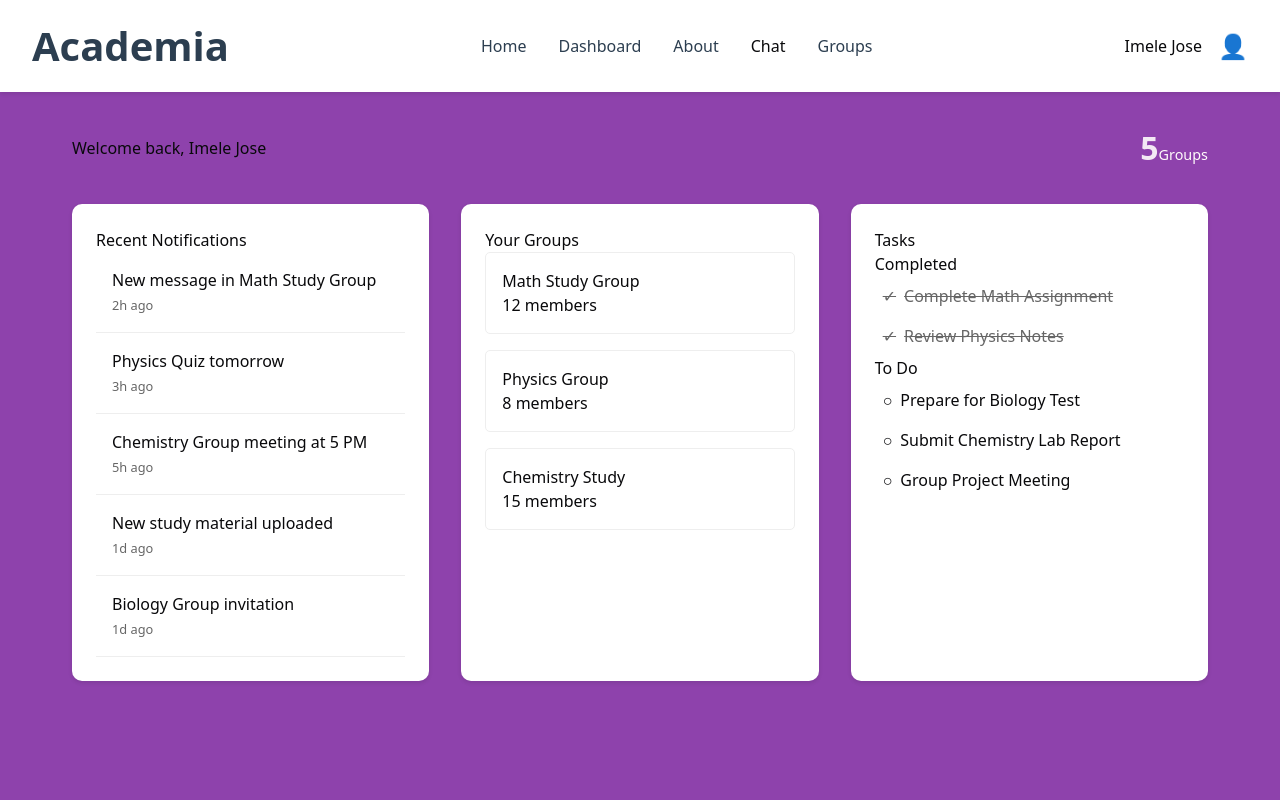
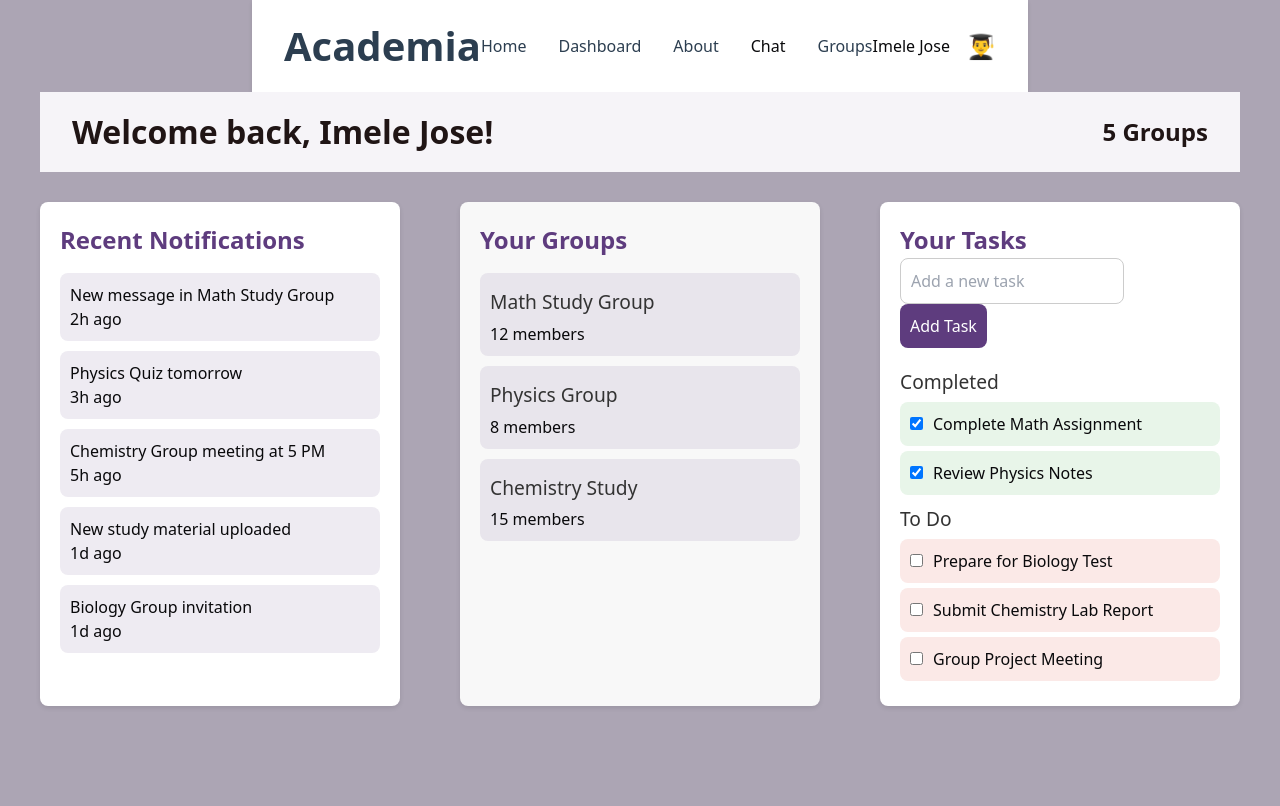
Before and after one commit to Josedekajos/Academia, a React (Vite) app: page /dashboard in a window 1280 px wide. Built offline with nearby package versions, Linux system fonts and the light colour scheme.

Commit message:
modified dashboard and chats

```diff
--- a/src/pages/Dashboard.css
+++ b/src/pages/Dashboard.css
@@ -1,96 +1,141 @@
-
 .dashboard {
-  min-height: 100vh;
-  background-color: #8e42ac;
+  display: flex;
+  flex-direction: column;
+  align-items: center;
+  padding: 0;
+  background-color: #aca5b4;
+  min-height: 100vh; /* Ensures the dashboard takes the full height of the viewport */
 }
 
 .dashboard-content {
-  padding: 2rem;
+  background-color: #aca5b4;
+  width: 100%;
   max-width: 1200px;
   margin: 0 auto;
+  flex-grow: 1; /* Ensures content grows to fill available space */
+  padding-bottom: 100px; /* Adds space for the footer */
 }
 
 .dashboard-header {
   display: flex;
   justify-content: space-between;
   align-items: center;
-  margin-bottom: 2rem;
-
-
+  width: 100%;
+  padding: 1rem 2rem;
+  background-color: #f6f4f8;
+  color: rgb(32, 21, 21);
+  position: sticky;
+  top: 0;
+  z-index: 100;
 }
 
-.dashboard-grid {
-  display: grid;
-  grid-template-columns: repeat(auto-fit, minmax(300px, 1fr));
-  gap: 2rem;
-
+.dashboard-header h1 {
+  font-size: 2rem;
+  font-weight: 600;
 }
 
-section {
-  background: white;
-  border-radius: 10px;
-  padding: 1.5rem;
-  box-shadow: 0 2px 4px rgba(0,0,0,0.1);
+.groups-count {
+  font-size: 1.5rem;
+  font-weight: 600;
 }
 
-.notification-item {
-  padding: 1rem;
-  border-bottom: 1px solid #eee;
+.dashboard-row {
+  display: flex;
+  justify-content: space-between;
+  margin-top: 30px;
+  gap: 20px;
 }
 
-.notification-item span {
-  color: #666;
-  font-size: 0.8rem;
+.notifications-section,
+.groups-section,
+.tasks-section {
+  width: 30%;
+  background-color: #fff;
+  border-radius: 8px;
+  box-shadow: 0 2px 5px rgba(0, 0, 0, 0.1);
+  padding: 20px;
+  height: auto;
 }
 
+.notifications-list,
+.groups-list,
+.tasks-container {
+  margin-top: 15px;
+}
+
+.notification-item,
 .group-item {
-  padding: 1rem;
-  border: 1px solid #eee;
-  border-radius: 5px;
-  margin-bottom: 1rem;
+  background: rgba(94, 60, 126, 0.1);
+  padding: 10px;
+  margin: 10px 0;
+  border-radius: 8px;
+  transition: all 0.3s ease;
+}
+
+.notification-item:hover,
+.group-item:hover {
+  background-color: rgba(94, 60, 126, 0.2);
+}
+
+.groups-section {
+  background-color: #f8f8f8;
+}
+
+.task-input input {
+  padding: 10px;
+  width: 70%;
+  border-radius: 8px;
+  border: 1px solid #ccc;
+  margin-right: 10px;
+}
+
+.task-input button {
+  padding: 10px;
+  background-color: #5e3c7e;
+  color: white;
+  border: none;
+  border-radius: 8px;
+  cursor: pointer;
+}
+
+.task-input button:hover {
+  background-color: #4e2f5b;
+}
+
+.tasks-container {
+  display: flex;
+  flex-direction: column;
 }
 
 .task-item {
-  padding: 0.5rem;
   display: flex;
   align-items: center;
-  gap: 0.5rem;
+  background-color: rgba(94, 60, 126, 0.1);
+  padding: 10px;
+  margin: 5px 0;
+  border-radius: 8px;
 }
 
-.task-item.completed {
-  color: #666;
-  text-decoration: line-through;
-
+.task-item input {
+  margin-right: 10px;
 }
 
-.stats {
-  display: flex;
-  gap: 2rem;
+.completed-tasks .task-item {
+  background-color: #e8f5e9;
 }
 
-.stat-item {
-  text-align: center;
+.uncompleted-tasks .task-item {
+  background-color: #fbe9e7;
 }
 
-.stat-number {
-  font-size: 2rem;
-  font-weight: bold;
-  color: #f3e9f4;
+h2 {
+  font-size: 1.5rem;
+  font-weight: 600;
+  color: #5e3c7e;
 }
 
-.stat-label {
-  color: #fffbfb;
-  font-size: 0.9rem;
+h3 {
+  font-size: 1.2rem;
+  color: #333;
+  margin: 5px 0;
 }
-/*
-@media (max-width: 768px) {
-  .dashboard {
-    flex-direction: column;
-  }
-
-  .chat-section {
-    width: 100%;
-    height: auto;
-    min-height: 300px;
-  }
-}*/
--- a/src/pages/Dashboard.jsx
+++ b/src/pages/Dashboard.jsx
@@ -1,79 +1,91 @@
+import React, { useState } from 'react';
 import NavHeader from '../components/NavHeader';
 import './Dashboard.css';
 
 const Dashboard = () => {
-  const mockData = {
+  const initialData = {
     user: {
       name: 'Imele Jose',
-      avatar: '👤',
-      groupsCount: 5
+      avatar: '👨‍🎓',
+      groupsCount: 5,
     },
     notifications: [
       { id: 1, message: 'New message in Math Study Group', time: '2h ago' },
       { id: 2, message: 'Physics Quiz tomorrow', time: '3h ago' },
       { id: 3, message: 'Chemistry Group meeting at 5 PM', time: '5h ago' },
       { id: 4, message: 'New study material uploaded', time: '1d ago' },
-      { id: 5, message: 'Biology Group invitation', time: '1d ago' }
+      { id: 5, message: 'Biology Group invitation', time: '1d ago' },
     ],
     groups: [
       { id: 1, name: 'Math Study Group', members: 12 },
       { id: 2, name: 'Physics Group', members: 8 },
-      { id: 3, name: 'Chemistry Study', members: 15 }
+      { id: 3, name: 'Chemistry Study', members: 15 },
     ],
     tasks: {
       completed: [
         { id: 1, title: 'Complete Math Assignment' },
-        { id: 2, title: 'Review Physics Notes' }
+        { id: 2, title: 'Review Physics Notes' },
       ],
       uncompleted: [
         { id: 1, title: 'Prepare for Biology Test' },
         { id: 2, title: 'Submit Chemistry Lab Report' },
-        { id: 3, title: 'Group Project Meeting' }
-      ]
+        { id: 3, title: 'Group Project Meeting' },
+      ],
+    },
+  };
+
+  const [tasks, setTasks] = useState(initialData.tasks);
+  const [newTask, setNewTask] = useState('');
+
+  const handleAddTask = () => {
+    if (newTask.trim()) {
+      const newTaskObj = { id: Date.now(), title: newTask };
+      setTasks(prev => ({
+        ...prev,
+        uncompleted: [...prev.uncompleted, newTaskObj],
+      }));
+      setNewTask('');
     }
   };
-/*
 
-
-  const [chats, setChats] = useState([
-    { id: 1, name: 'Math Study Group', lastMessage: 'Can someone explain question 5?', time: '10m ago' },
-    { id: 2, name: 'Physics Group', lastMessage: 'Don\'t forget about the quiz tomorrow!', time: '1h ago' },
-    { id: 3, name: 'Chemistry Study', lastMessage: 'Meeting at 5 PM, don\'t be late!', time: '2h ago' }
-  ]);
-
-  const [activeChatId, setActiveChatId] = useState(null);
-
-  const addGroup = () => {
-    const newGroup = {
-      id: groups.length + 1,
-      name: `New Study Group ${groups.length + 1}`,
-      members: 1
-    };
-    setGroups([...groups, newGroup]);
-    setUser({ ...user, groupsCount: user.groupsCount + 1 });
+  const handleTaskCheck = (taskId, isCompleted) => {
+    if (isCompleted) {
+      setTasks(prev => {
+        const taskToMove = prev.completed.find(task => task.id === taskId);
+        return {
+          ...prev,
+          completed: prev.completed.filter(task => task.id !== taskId),
+          uncompleted: [...prev.uncompleted, taskToMove],
+        };
+      });
+    } else {
+      setTasks(prev => {
+        const taskToMove = prev.uncompleted.find(task => task.id === taskId);
+        return {
+          ...prev,
+          uncompleted: prev.uncompleted.filter(task => task.id !== taskId),
+          completed: [...prev.completed, taskToMove],
+        };
+      });
+    }
   };
-*/
-
 
   return (
     <div className="dashboard">
-      <NavHeader userInfo={mockData.user} />
+      <NavHeader userInfo={initialData.user} />
       <div className="dashboard-content">
         <div className="dashboard-header">
-          <p1>Welcome back, {mockData.user.name}</p1>
-          <div className="stats">
-            <div className="stat-item">
-              <span className="stat-number">{mockData.user.groupsCount}</span>
-              <span className="stat-label">Groups</span>
-            </div>
+          <h1>Welcome back, {initialData.user.name}!</h1>
+          <div className="groups-count">
+            <span>{initialData.user.groupsCount} Groups</span>
           </div>
         </div>
 
-        <div className="dashboard-grid">
+        <div className="dashboard-row">
           <section className="notifications-section">
             <h2>Recent Notifications</h2>
             <div className="notifications-list">
-              {mockData.notifications.map(notif => (
+              {initialData.notifications.map(notif => (
                 <div key={notif.id} className="notification-item">
                   <p>{notif.message}</p>
                   <span>{notif.time}</span>
@@ -85,7 +97,7 @@ const Dashboard = () => {
           <section className="groups-section">
             <h2>Your Groups</h2>
             <div className="groups-list">
-              {mockData.groups.map(group => (
+              {initialData.groups.map(group => (
                 <div key={group.id} className="group-item">
                   <h3>{group.name}</h3>
                   <span>{group.members} members</span>
@@ -95,21 +107,39 @@ const Dashboard = () => {
           </section>
 
           <section className="tasks-section">
-            <h2>Tasks</h2>
+            <h2>Your Tasks</h2>
+            <div className="task-input">
+              <input
+                type="text"
+                placeholder="Add a new task"
+                value={newTask}
+                onChange={(e) => setNewTask(e.target.value)}
+              />
+              <button onClick={handleAddTask}>Add Task</button>
+            </div>
             <div className="tasks-container">
               <div className="completed-tasks">
                 <h3>Completed</h3>
-                {mockData.tasks.completed.map(task => (
+                {tasks.completed.map(task => (
                   <div key={task.id} className="task-item completed">
-                    <span>✓</span> {task.title}
+                    <input
+                      type="checkbox"
+                      checked
+                      onChange={() => handleTaskCheck(task.id, true)}
+                    />
+                    <span>{task.title}</span>
                   </div>
                 ))}
               </div>
               <div className="uncompleted-tasks">
                 <h3>To Do</h3>
-                {mockData.tasks.uncompleted.map(task => (
+                {tasks.uncompleted.map(task => (
                   <div key={task.id} className="task-item">
-                    <span>○</span> {task.title}
+                    <input
+                      type="checkbox"
+                      onChange={() => handleTaskCheck(task.id, false)}
+                    />
+                    <span>{task.title}</span>
                   </div>
                 ))}
               </div>
```
